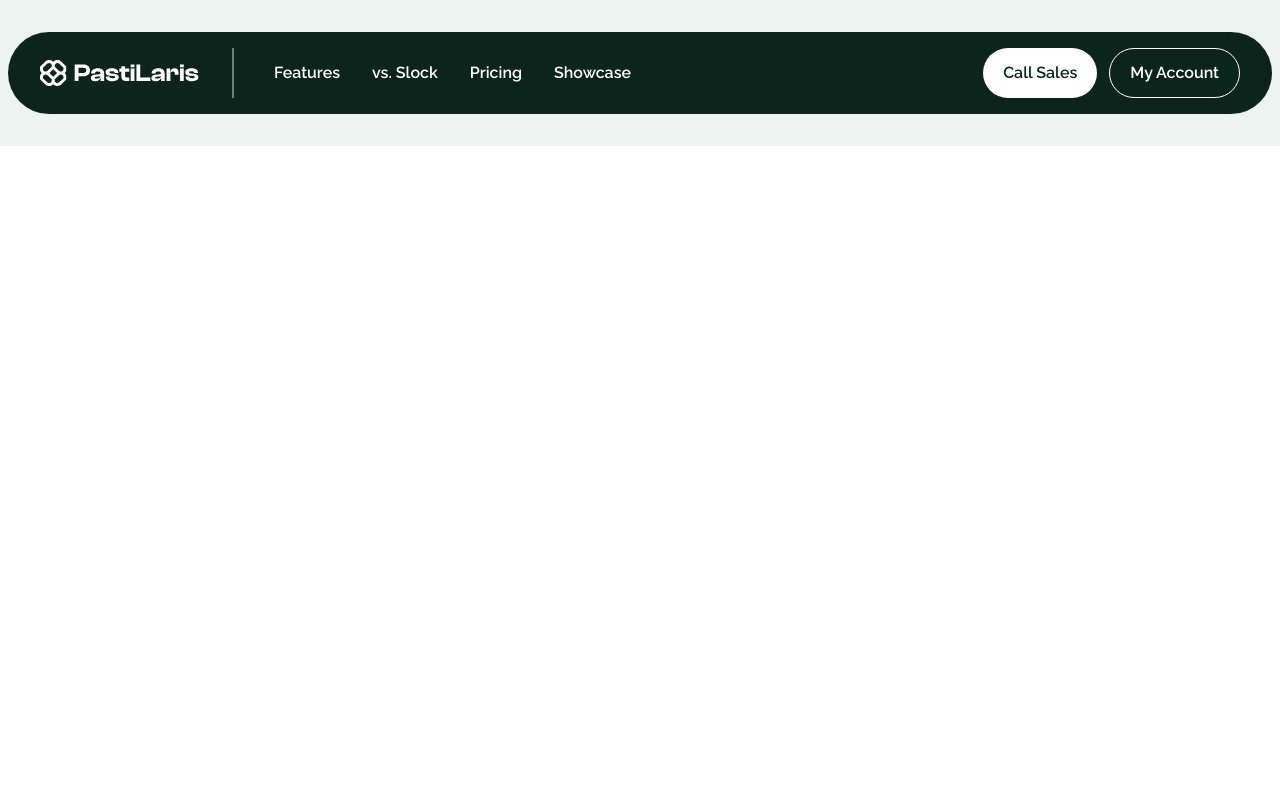
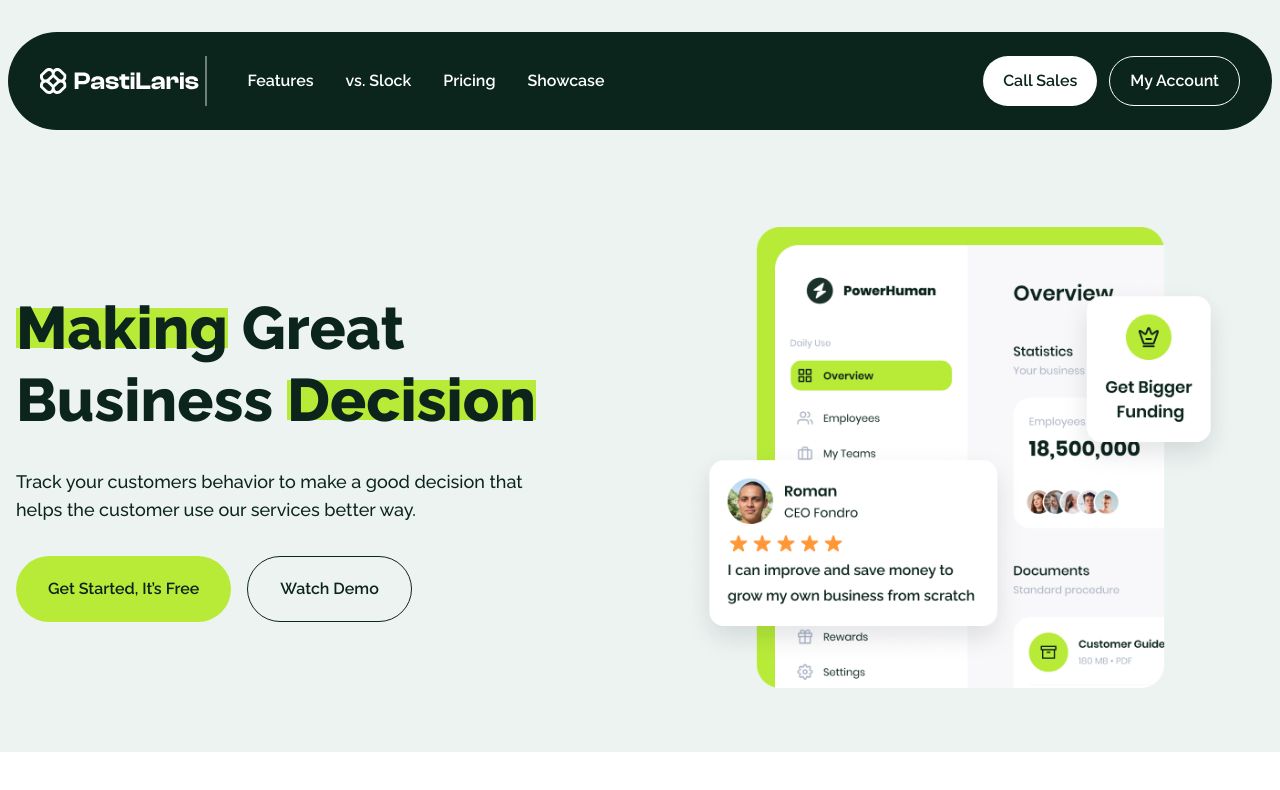
Before and after one commit to ervanervan/pasti-laris, a React (Vite) app: page / in a window 1280 px wide. Shown: the top 790 px of the page. Built offline with nearby package versions, Linux system fonts and the light colour scheme; a web font is replaced by a local one.

Commit message:
update: style, navbar, and hero

```diff
--- a/src/components/Hero.jsx
+++ b/src/components/Hero.jsx
@@ -1,11 +1,38 @@
 import React from "react";
+import Button from "./Button";
+import bannerHero from "../assets/banner_hero.png";
 
 export default function Hero() {
   return (
-    <section>
-      <div>
-        <h1>Welcome to Our Website</h1>
-        <p>Your catchy slogan or brief description here</p>
+    <section className="bg-white-2">
+      <div className="container mx-auto flex flex-col lg:flex-row items-center justify-between px-4 py-8 md:py-16 gap-8">
+        <div className="flex flex-col gap-y-8 flex-1">
+          <h1 className="text-6xl font-extrabold leading-[4.50rem]">
+            <span className="bg-green-2 inline-block leading-10">Making</span>{" "}
+            Great Business{" "}
+            <span className="bg-green-2 inline-block leading-10">Decision</span>
+          </h1>
+          <p className="font-medium text-lg w-5/6">
+            Track your customers behavior to make a good decision that helps the
+            customer use our services better way.
+          </p>
+          <div className="flex flex-col md:flex-row gap-4">
+            <Button variant="primary" size="md">
+              Get Started, It’s Free
+            </Button>
+            <Button variant="secondary" size="md">
+              Watch Demo
+            </Button>
+          </div>
+        </div>
+        <div className="flex items-center justify-center flex-1">
+          <img
+            src={bannerHero}
+            alt=""
+            draggable="false"
+            className="w-full md:w-[34.75rem]"
+          />
+        </div>
       </div>
     </section>
   );
--- a/src/components/Navbar.jsx
+++ b/src/components/Navbar.jsx
@@ -9,8 +9,10 @@ export default function Navbar() {
 
   return (
     <header className="bg-white-2 p-2 lg:py-8">
-      <div className="relative bg-green-1 py-4 md:px-8 px-6 container mx-auto rounded-full flex items-center justify-between lg:divide-x-2 divide-green-3">
-        <img src={logowhite} alt="" className="mr-8 w-36 md:w-40" />
+      <div className="relative bg-green-1 py-6 md:px-8 px-6 container mx-auto rounded-full flex items-center justify-between lg:divide-x-2 divide-green-3">
+        <a href="#">
+          <img src={logowhite} alt="" className="mr-8 w-36 md:w-40" />
+        </a>
         <div className="hidden lg:block w-full">
           <div className="flex items-center justify-between">
             <div className="flex items-center">
@@ -70,7 +72,7 @@ export default function Navbar() {
         </button>
 
         <div
-          className={`absolute top-[4.125rem] left-0 lg:hidden bg-green-1 px-6 py-8 rounded-lg w-full transition-all duration-300 transform ${
+          className={`absolute top-[5.250rem] left-0 lg:hidden bg-green-1 px-6 py-8 rounded-lg w-full transition-all duration-300 transform ${
             isOpen
               ? "translate-y-0 opacity-100 ease-in-out"
               : "-translate-y-[200%] opacity-0 ease-in-out"
--- a/src/index.css
+++ b/src/index.css
@@ -12,4 +12,10 @@
   body {
     font-family: "Raleway", sans-serif;
   }
+
+  h1,
+  h2,
+  p {
+    @apply text-green-1;
+  }
 }
--- a/src/pages/Homepage.jsx
+++ b/src/pages/Homepage.jsx
@@ -1,10 +1,12 @@
 import React from "react";
 import Navbar from "../components/Navbar";
+import Hero from "../components/Hero";
 
 const Homepage = () => {
   return (
     <>
       <Navbar />
+      <Hero />
     </>
   );
 };
```
Also changed, not shown: src/assets/banner_hero.png (added).
